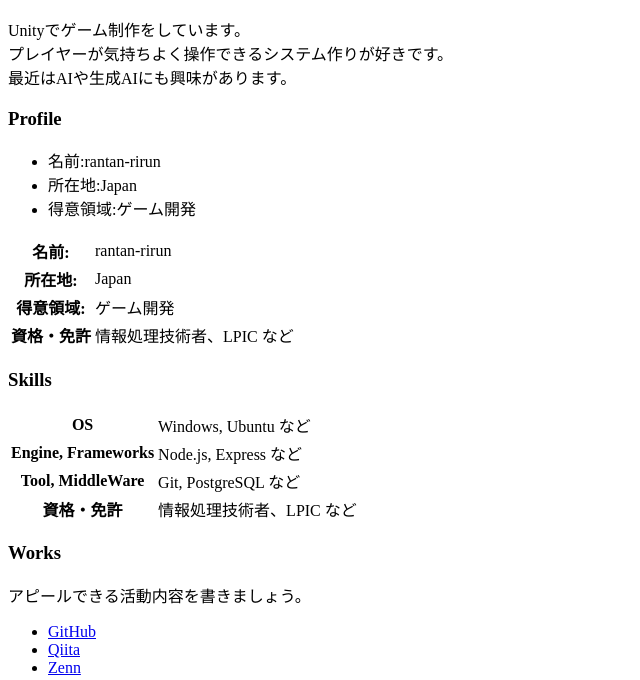
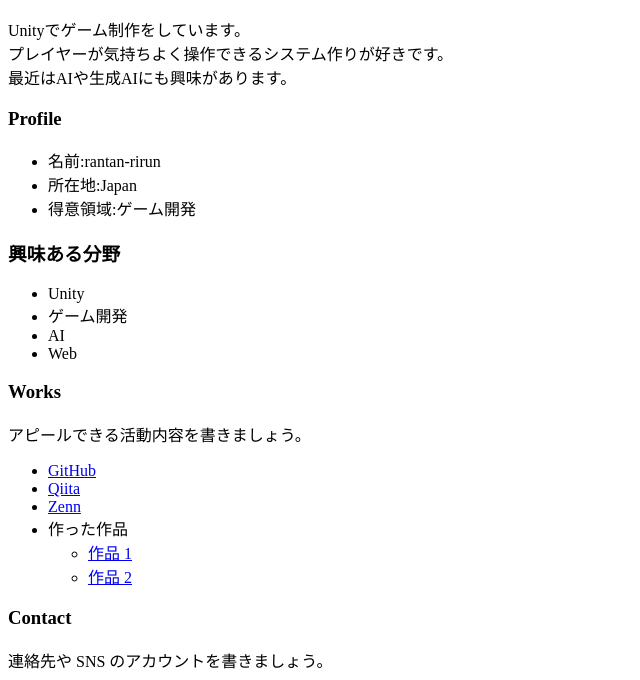
Before and after one commit to rantan-rirun/rantan-rirun.github.io, a plain HTML site: page index.html in a window 1280 px wide. Shown: the part 118-798 px from the top of the page, without its empty margins (0-640 px from the left). Drawn offline with Linux system fonts and the light colour scheme.

Commit message:
「Skills」を「興味ある分野」に変更

```diff
--- a/index.html
+++ b/index.html
@@ -21,44 +21,14 @@
       <li>所在地:Japan</li>
       <li>得意領域:ゲーム開発</li>
     </ul>
-    <table>
-      <tr>
-        <th>名前:</th>
-        <td>rantan-rirun</td>
-      </tr>
-      <tr>
-        <th>所在地:</th>
-        <td>Japan</td>
-      </tr>
-      <tr>
-        <th>得意領域:</th>
-        <td>ゲーム開発</td>
-      </tr>
-      <tr>
-        <th>資格・免許</th>
-        <td>情報処理技術者、LPIC など</td>
-      </tr>
-    </table>
 
-    <h3>Skills</h3>
-    <table>
-      <tr>
-        <th>OS</th>
-        <td>Windows, Ubuntu など</td>
-      </tr>
-      <tr>
-        <th>Engine, Frameworks</th>
-        <td>Node.js, Express など</td>
-      </tr>
-      <tr>
-        <th>Tool, MiddleWare</th>
-        <td>Git, PostgreSQL など</td>
-      </tr>
-      <tr>
-        <th>資格・免許</th>
-        <td>情報処理技術者、LPIC など</td>
-      </tr>
-    </table>
+    <h3>興味ある分野</h3>
+    <ul>
+      <li>Unity</li>
+      <li>ゲーム開発</li>
+      <li>AI</li>
+      <li>Web</li>
+    </ul>
 
     <h3>Works</h3>
     <p>アピールできる活動内容を書きましょう。</p>
```
